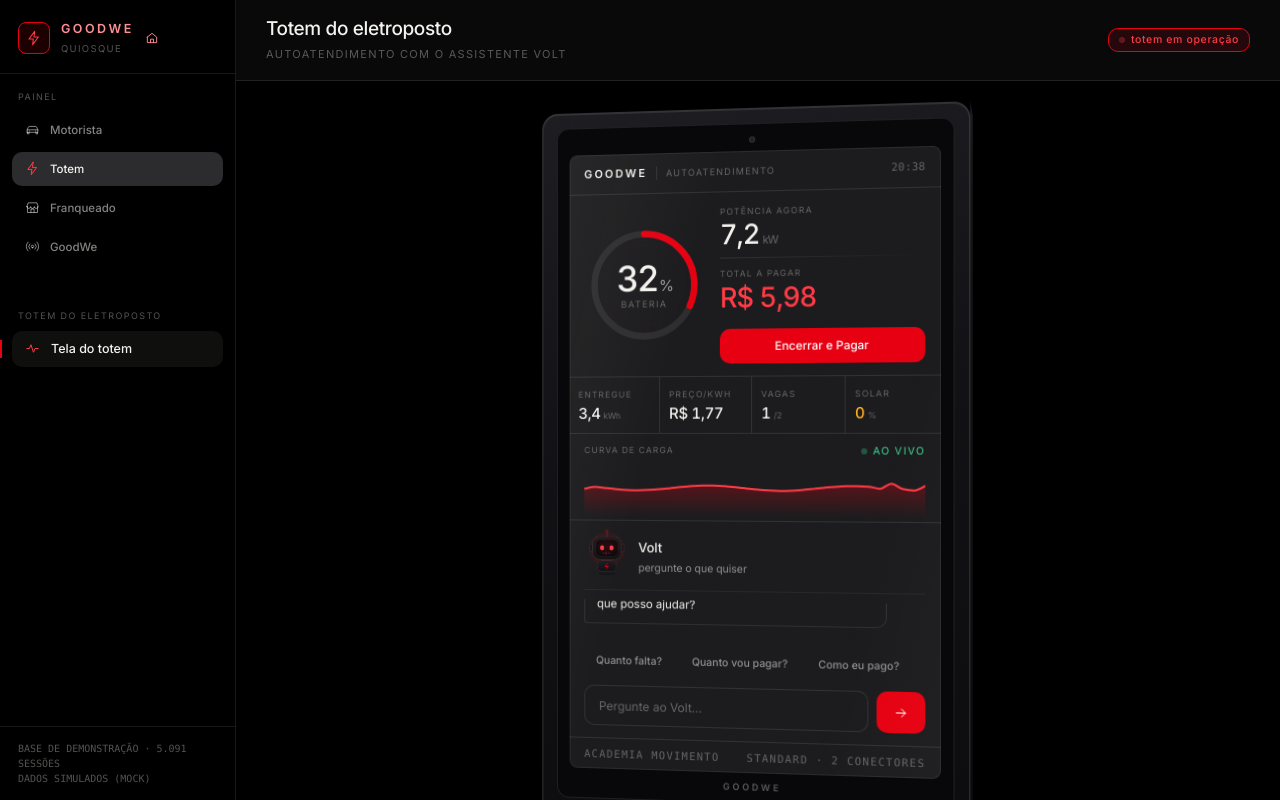
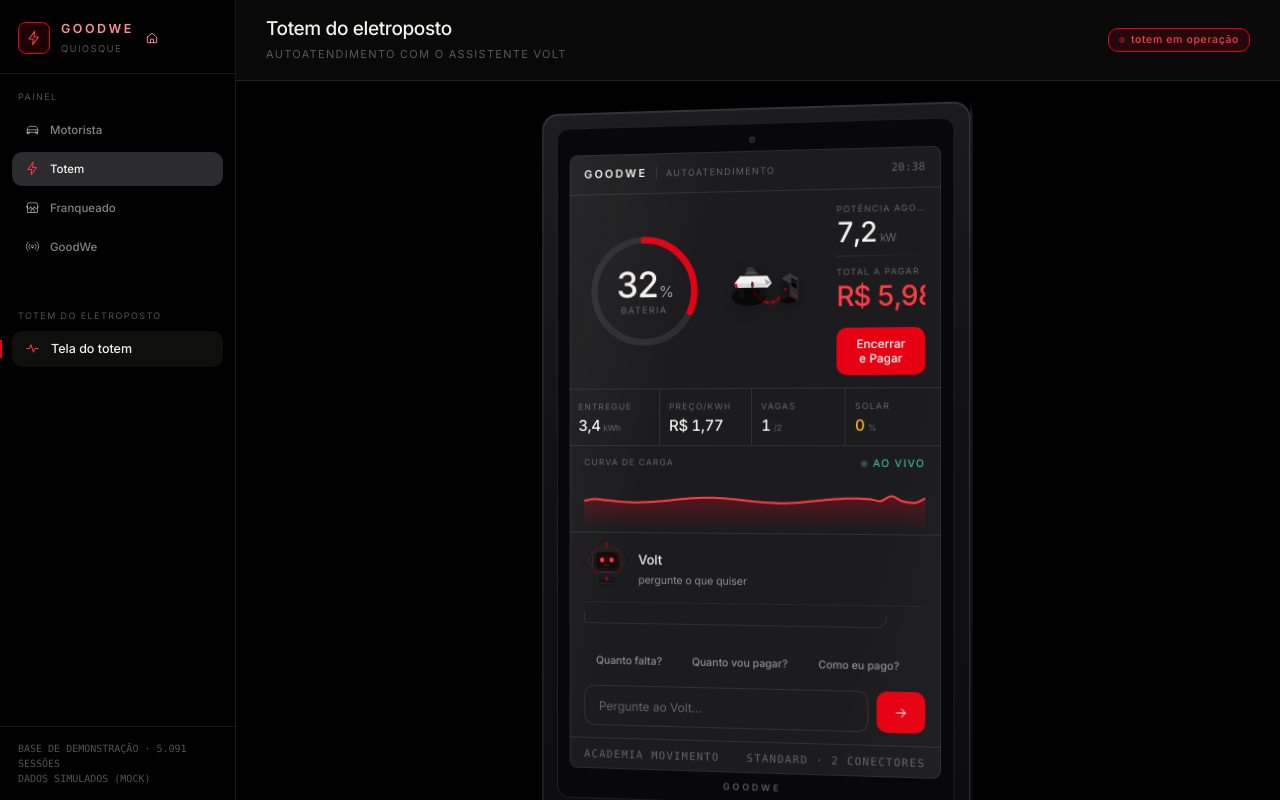
Before and after one commit to jbelkior1/gs_goodwe, a React (Vite) app: page /totem in a window 1280 px wide. Shown: the top 800 px of the page. Built offline with nearby package versions, Linux system fonts and the light colour scheme.

Commit message:
feat: adicionar cena isometrica 3d do carro conectado ao totem

```diff
--- a/src/pages/motorista/Recarga.tsx
+++ b/src/pages/motorista/Recarga.tsx
@@ -13,6 +13,7 @@
   ChartTip, CHART, eixoProps, gradeProps,
 } from '../../ui/kit';
 import { Icone } from '../../ui/icones';
+import { CenaCarro3D } from '../../ui/CenaCarro3D';
 
 export default function Recarga() {
   const { sessaoId } = useParams();
@@ -42,7 +43,7 @@
       <div className="grid g-2-1">
         <Card>
           <div className="row between wrap" style={{ alignItems: 'center', gap: 20 }}>
-            <div className="row" style={{ alignItems: 'center', gap: 15 }}><AnelSoC soc={sessao.socAtual} tamanho={150} /><Icone nome="carro" tamanho={54} cor="var(--k-dim2)" /></div>
+            <div className="row" style={{ alignItems: 'center', gap: 15 }}><AnelSoC soc={sessao.socAtual} tamanho={150} /><CenaCarro3D /></div>
             <div style={{ flex: 1, minWidth: 200 }}>
               <div className="row" style={{ gap: 8 }}>
                 <EstadoBadge estado={etapa === 'pago' ? 'FATURADO' : sessao.estado} />
--- a/src/pages/totem/Totem.tsx
+++ b/src/pages/totem/Totem.tsx
@@ -8,6 +8,7 @@
 import { gerarTxid } from '../../domain/engine/tarifa';
 import { brl, num, CHART, Badge } from '../../ui/kit';
 import { Icone } from '../../ui/icones';
+import { CenaCarro3D } from '../../ui/CenaCarro3D';
 import { Volt, type EstadoVolt } from '../../ui/Volt';
 
 interface Mensagem { de: 'volt' | 'motorista'; texto: string }
@@ -132,6 +133,8 @@
             <span className="tt-anel-cap">bateria</span>
           </div>
         </div>
+
+        <CenaCarro3D />
 
         <div className="tt-hero-dados">
           <div className="tt-hero-linha">
--- /dev/null
+++ b/src/ui/CenaCarro3D.tsx
@@ -0,0 +1,64 @@
+export function CenaCarro3D() {
+  return (
+    <svg width="100" height="64" viewBox="0 0 140 90" fill="none" style={{ flex: 'none', filter: 'drop-shadow(0 4px 6px rgba(0,0,0,0.4))' }}>
+      {/* Fio iluminado simulando o fluxo de energia */}
+      <path d="M 85 55 Q 65 75 45 45" stroke="var(--k-red)" strokeWidth="2.5" fill="none" strokeDasharray="6 4" style={{ animation: 'kpulse 1.5s infinite linear' }} />
+      <path d="M 85 55 Q 65 75 45 45" stroke="var(--k-red)" strokeWidth="6" fill="none" opacity="0.2" />
+
+      {/* Sombras no chao */}
+      <ellipse cx="40" cy="55" rx="24" ry="12" fill="rgba(0,0,0,0.6)" />
+      <ellipse cx="95" cy="58" rx="12" ry="6" fill="rgba(0,0,0,0.7)" />
+
+      {/* --- CARRO ISOMETRICO (Estilo Google Maps/Uber) --- */}
+      <g transform="translate(10, 20)">
+        {/* Roda traseira */}
+        <ellipse cx="20" cy="30" rx="4" ry="7" fill="#111" />
+        {/* Roda dianteira */}
+        <ellipse cx="50" cy="30" rx="4" ry="7" fill="#111" />
+
+        {/* Lateral principal do carro (Chassi) */}
+        <path d="M 12 22 L 56 22 L 62 16 L 10 16 Z" fill="#D8D8DC" />
+        <path d="M 10 16 L 62 16 L 56 6 L 18 6 Z" fill="#F4F2EE" />
+
+        {/* Para-choque frente */}
+        <path d="M 56 22 L 62 16 L 52 10 Z" fill="#A0A0A5" />
+
+        {/* Teto (Vidros e cabine) */}
+        <path d="M 22 6 L 46 6 L 40 -2 L 26 -2 Z" fill="#1C1C1E" />
+        {/* Teto superior */}
+        <path d="M 26 -2 L 40 -2 L 35 -6 L 28 -6 Z" fill="#3A3A3C" />
+        {/* Vidro lateral */}
+        <path d="M 24 4 L 44 4 L 38 -1 L 28 -1 Z" fill="#4B4B4F" />
+
+        {/* Farol traseiro */}
+        <polygon points="12,22 10,16 13,16 15,22" fill="var(--k-red)" />
+        {/* Farol dianteiro */}
+        <polygon points="56,22 62,16 58,16 53,22" fill="#E8F4FF" />
+
+        {/* Porta de carga (onde o fio conecta) */}
+        <ellipse cx="35" cy="18" rx="2" ry="4" fill="var(--k-panel-2)" />
+        <circle cx="35" cy="18" r="1.5" fill="var(--k-red)" />
+      </g>
+
+      {/* --- TOTEM ISOMETRICO --- */}
+      <g transform="translate(85, 15)">
+        {/* Lado Escuro (Esquerda) */}
+        <path d="M 0 15 L 12 8 L 12 40 L 0 46 Z" fill="#131315" />
+        {/* Frente (Direita) */}
+        <path d="M 12 8 L 24 15 L 24 46 L 12 40 Z" fill="#2C2C2E" />
+        {/* Topo */}
+        <path d="M 0 15 L 12 8 L 24 15 L 12 22 Z" fill="#3A3A3C" />
+
+        {/* Tela na frente */}
+        <polygon points="14,14 22,19 22,30 14,25" fill="#000" />
+        <polygon points="15,16 21,19.5 21,24 15,20.5" fill="rgba(244,242,238,0.1)" />
+
+        {/* Detalhe de luz (Status) */}
+        <polygon points="14,35 22,39 22,40 14,36" fill="var(--k-red)" />
+
+        {/* Conector no Totem */}
+        <circle cx="6" cy="30" r="1.5" fill="var(--k-red)" />
+      </g>
+    </svg>
+  );
+}
```
